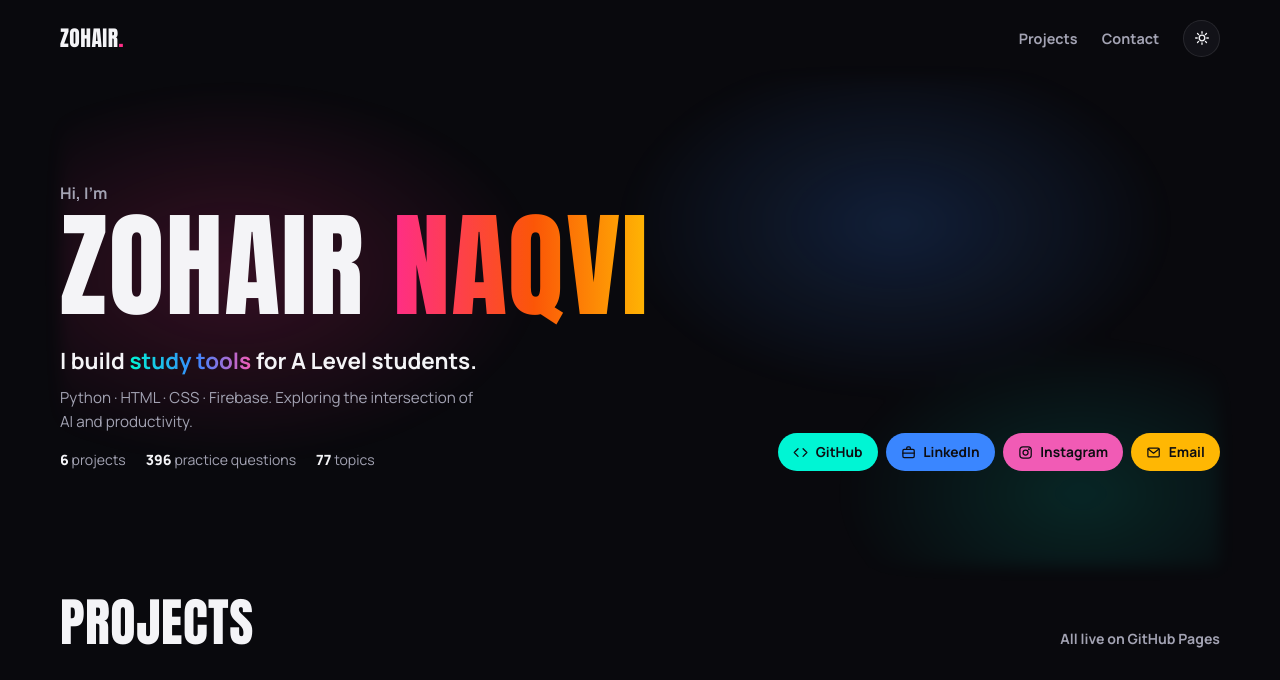
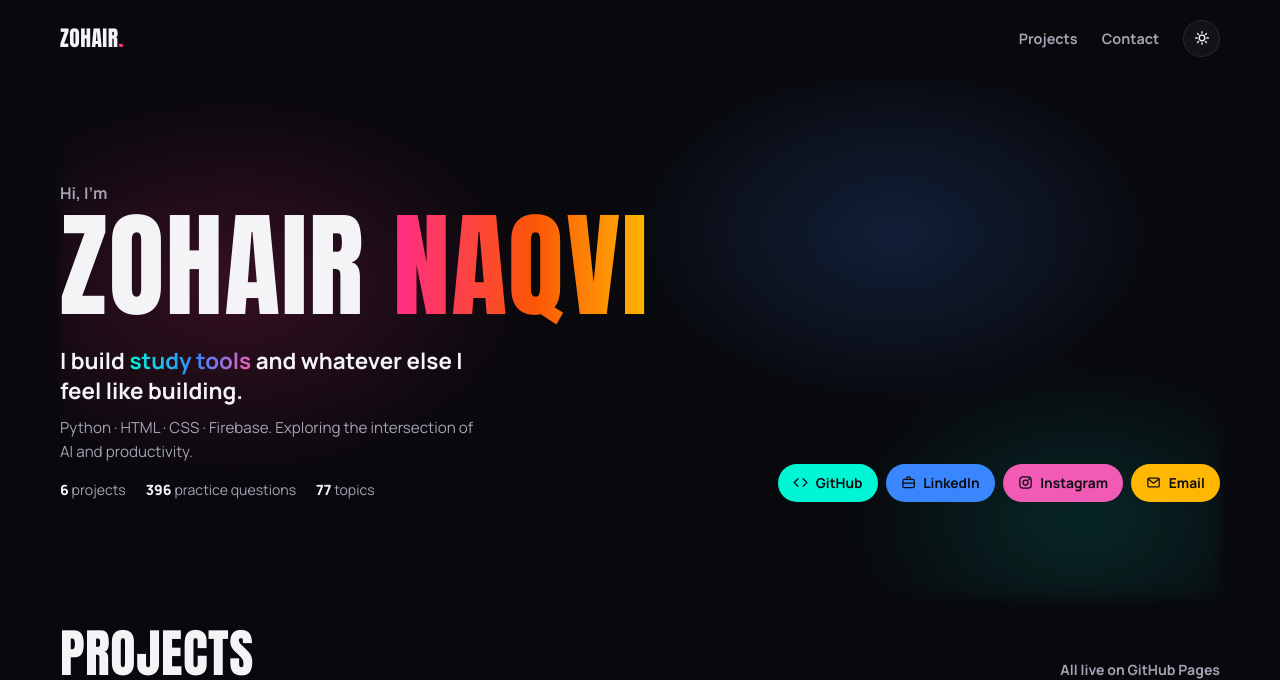
Before and after one commit to zohxair/my-portfolio, a plain HTML site: page index.html in a window 1280 px wide. Shown: the top 680 px of the page. Drawn offline with Linux system fonts and the light colour scheme.

Commit message:
Update index.html

```diff
--- a/index.html
+++ b/index.html
@@ -317,7 +317,7 @@ a.tile:hover { transform: translateY(-2px); border-color: color-mix(in srgb, var
     <h1 class="display name" id="hero-name">Zohair <span class="grad-warm">Naqvi</span></h1>
     <div class="hero-row">
       <div>
-        <p class="tagline">I build <em class="grad-cool">study tools</em> for A Level students.</p>
+        <p class="tagline">I build <em class="grad-cool">study tools</em> and whatever else I feel like building.</p>
         <p class="bio">Python · HTML · CSS · Firebase. Exploring the intersection of AI and productivity.</p>
         <p class="nums"><span><b>6</b> projects</span><span><b>396</b> practice questions</span><span><b>77</b> topics</span></p>
       </div>
```
